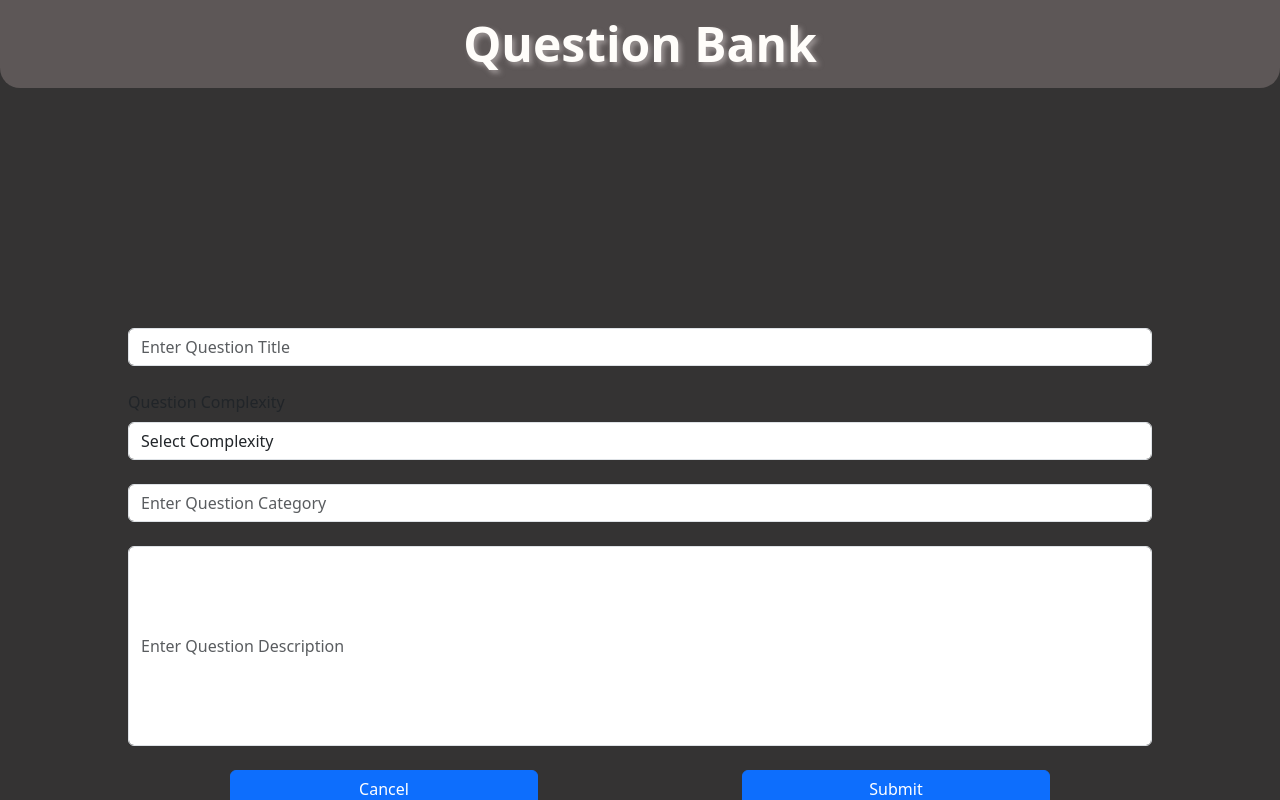
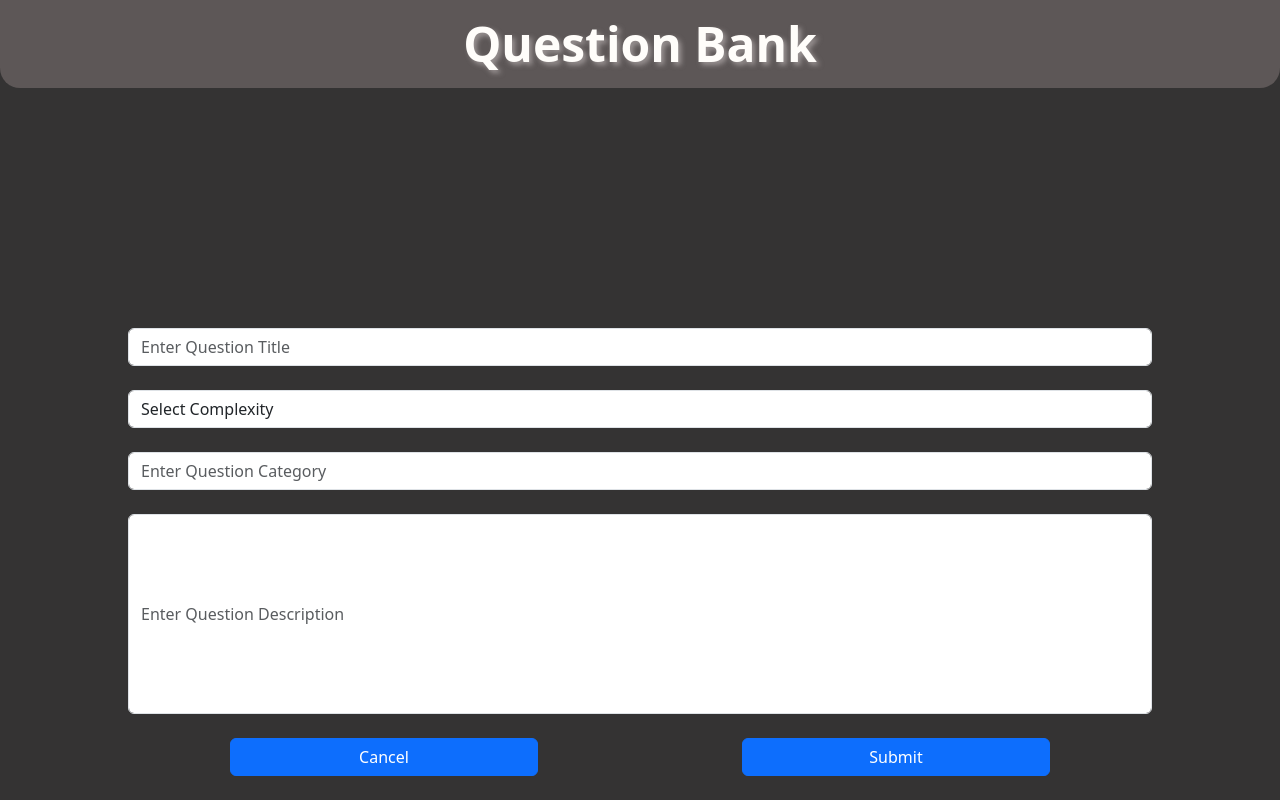
Before and after one commit to CS3219-AY2324S1/ay2324s1-course-assessment-g10, a React (Create React App) app in the folder frontend/: page /create in a window 1280 px wide. Built offline with nearby package versions, Linux system fonts and the light colour scheme.

Commit message:
Update AddQuestion.tsx

```diff
--- a/frontend/src/pages/AddQuestionPage/AddQuestion.tsx
+++ b/frontend/src/pages/AddQuestionPage/AddQuestion.tsx
@@ -70,7 +70,6 @@ function Add() {
                 </Form.Group>
 
                 <Form.Group className="mb-3" controlId="formComplexity">
-                    <Form.Label>Question Complexity</Form.Label>
                     <Form.Control as="select" value={complexity} onChange={(e) => setComplexity(e.target.value)}>
                     <option value="">Select Complexity</option>
                     <option value="1">1</option>
```
